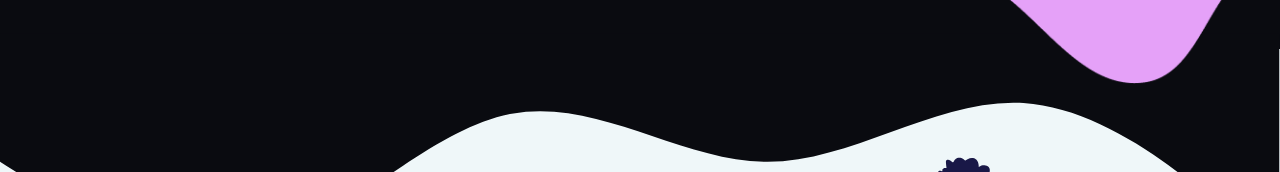
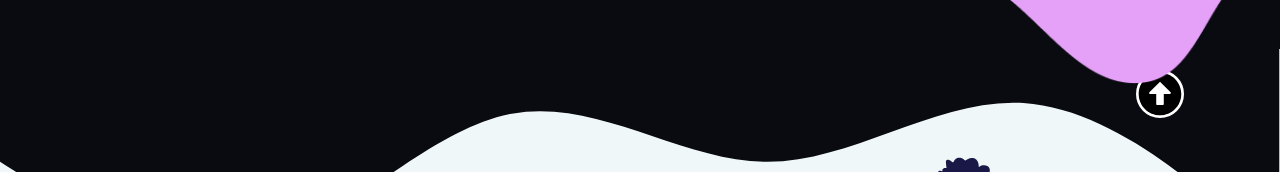
Before and after one commit to zitoyeo/portfolio, a React (Create React App) app: page / in a window 1280 px wide. Shown: the part 598-770 px from the top of the page. Built offline with nearby package versions, Linux system fonts and the light colour scheme.

Commit message:
update ScrollToTop

```diff
--- a/src/Sections/Services/index.js
+++ b/src/Sections/Services/index.js
@@ -90,7 +90,7 @@ const OBJ = styled.div`
 
 const Service = () => {
   return (
-    <ServiceSection>
+    <ServiceSection id="services">
       <Background>
         <Title>What I Do</Title>
         <Line />
--- a/src/components/ScrollToTop/index.js
+++ b/src/components/ScrollToTop/index.js
@@ -1,5 +1,44 @@
+import styled from "styled-components";
+import arrow from "../../assets/arrow-up.svg";
+
+const Up = styled.div`
+  position: fixed;
+  right: 6rem;
+  bottom: 5rem;
+  cursor: pointer;
+  @media only Screen and (max-width: 48rem) {
+    display: none;
+  }
+  img {
+    width: 3rem;
+    height: 3rem;
+    background-color: var(--white);
+    border-radius: 50%;
+    border: 2px solid var(--white);
+    transition: transform 0.3s;
+    &:hover {
+      transform: scale(1.2);
+    }
+    &:active {
+      transform: scale(0.9);
+    }
+  }
+`;
+
 const ScrollToTop = () => {
-  return <div>ScrollToTop Componet</div>;
+  const ScrollUp = () => {
+    const element = document.getElementById("home");
+    element.scrollIntoView({
+      behavior: "smooth",
+      block: "end",
+      inline: "nearest",
+    });
+  };
+  return (
+    <Up onClick={() => ScrollUp()}>
+      <img src={arrow} alt="to top" />
+    </Up>
+  );
 };
 
 export default ScrollToTop;
```
